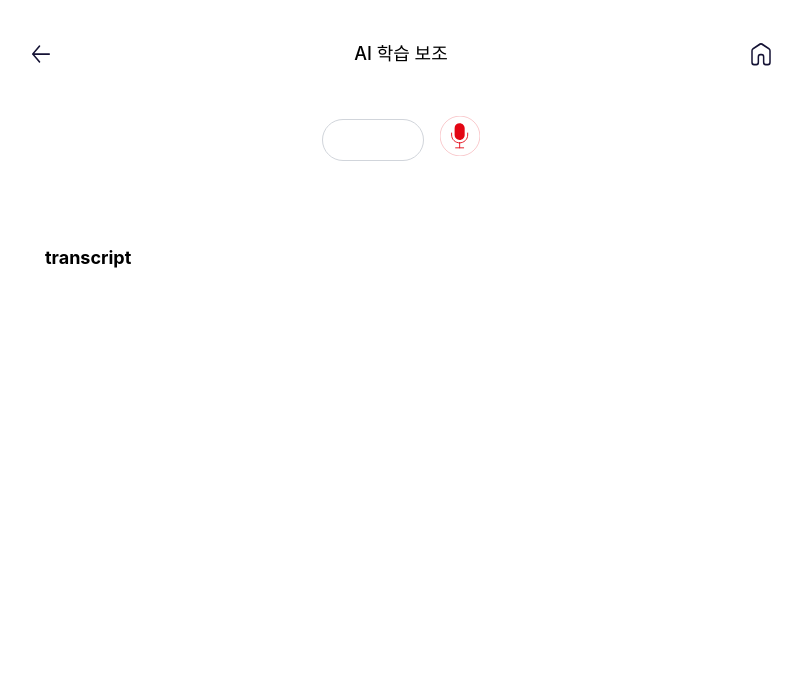
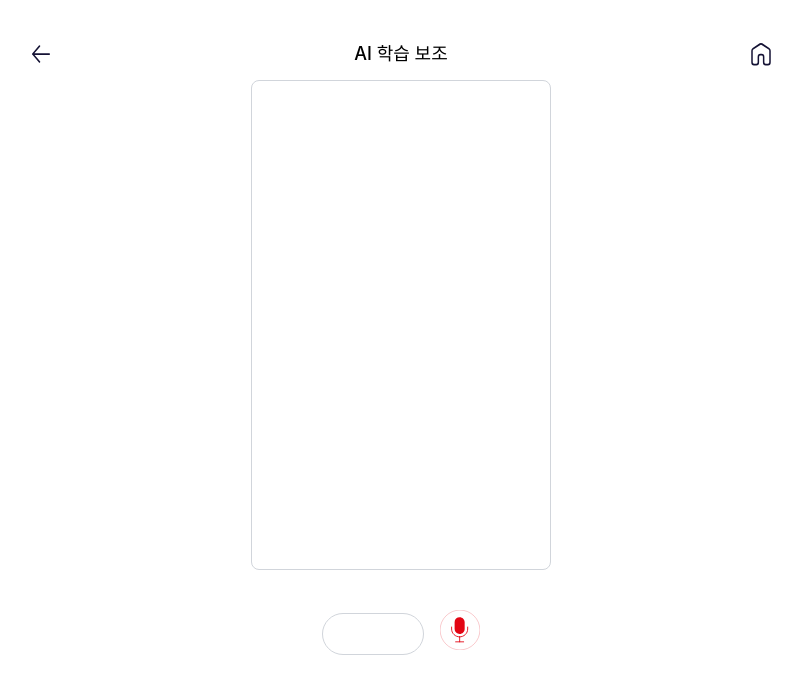
Before and after one commit to TEAM-MukTae/fe, a React (Create React App) app: page /recording in a window 1280 px wide. Shown: the top 694 px of the page, without its empty margins (239-1041 px from the left). Built offline with nearby package versions, Linux system fonts and the light colour scheme; a web font is replaced by a local one.

Commit message:
feat : RecordingPage 최적화

```diff
--- a/src/components/display/Transcript.tsx
+++ b/src/components/display/Transcript.tsx
@@ -7,7 +7,6 @@ interface TranscriptProps {
 const Transcript: React.FC<TranscriptProps> = ({ content }) => {
     return (
         <div className="p-4  w-full mb-4">
-            <div className="text-lg font-bold">transcript</div>
             <h3 className="mb-2 text-sm">{content}</h3>
         </div>
     );
--- a/src/pages/RecordingPage.tsx
+++ b/src/pages/RecordingPage.tsx
@@ -6,26 +6,20 @@ import record from "../assets/record.svg";
 import stop from "../assets/stop.svg";
 import { useNavigate } from "react-router-dom";
 import Transcript from "../components/display/Transcript";
+import { motion } from "framer-motion";
 import SlideModal from "../components/display/SlideModal";
 
 const RecordingPage = () => {
     const navigate = useNavigate();
     const [isRecording, setIsRecording] = useState<boolean>(false);
     const [isModalOpen, setIsModalOpen] = useState<boolean>(false);
-    const [modalContent, setModalContent] = useState<string>("");
 
-    const {
-        transcript,
-        startListening,
-        stopListening,
-        saveAudio, // Get saveAudio from the hook
-        canvasRef,
-    } = useSpeechRecognition();
+    const { transcript, startListening, stopListening, saveAudio, canvasRef } =
+        useSpeechRecognition();
 
     const handleRecordToggle = () => {
         if (isRecording) {
             stopListening();
-            setModalContent(transcript);
             setIsModalOpen(true);
         } else {
             startListening();
@@ -39,7 +33,13 @@ const RecordingPage = () => {
 
     return (
         <>
-            <div className="flex flex-col items-center justify-center py-6">
+            <div className="flex flex-col items-center justify-center mt-3">
+                {/* Transcript area with border and scroll */}
+                <div className="w-[300px] h-[490px] border border-gray-300 rounded-lg p-2 overflow-y-auto mb-4">
+                    <Transcript content={transcript} />
+                </div>
+
+                {/* Visualizer and recording button area */}
                 <div className="w-72 h-24 flex items-center justify-center">
                     <canvas
                         ref={canvasRef}
@@ -61,16 +61,11 @@ const RecordingPage = () => {
                     </div>
                 </div>
             </div>
-            <div className="my-4">
-                <Transcript content={transcript} />
-            </div>
-
-            {/* Modal for Transcript Display */}
             <SlideModal
                 isOpen={isModalOpen}
                 onClose={closeModal}
-                content={modalContent}
-                saveAudio={saveAudio} // Pass saveAudio to the modal
+                transcript={transcript}
+                saveAudio={saveAudio}
             />
         </>
     );
```
